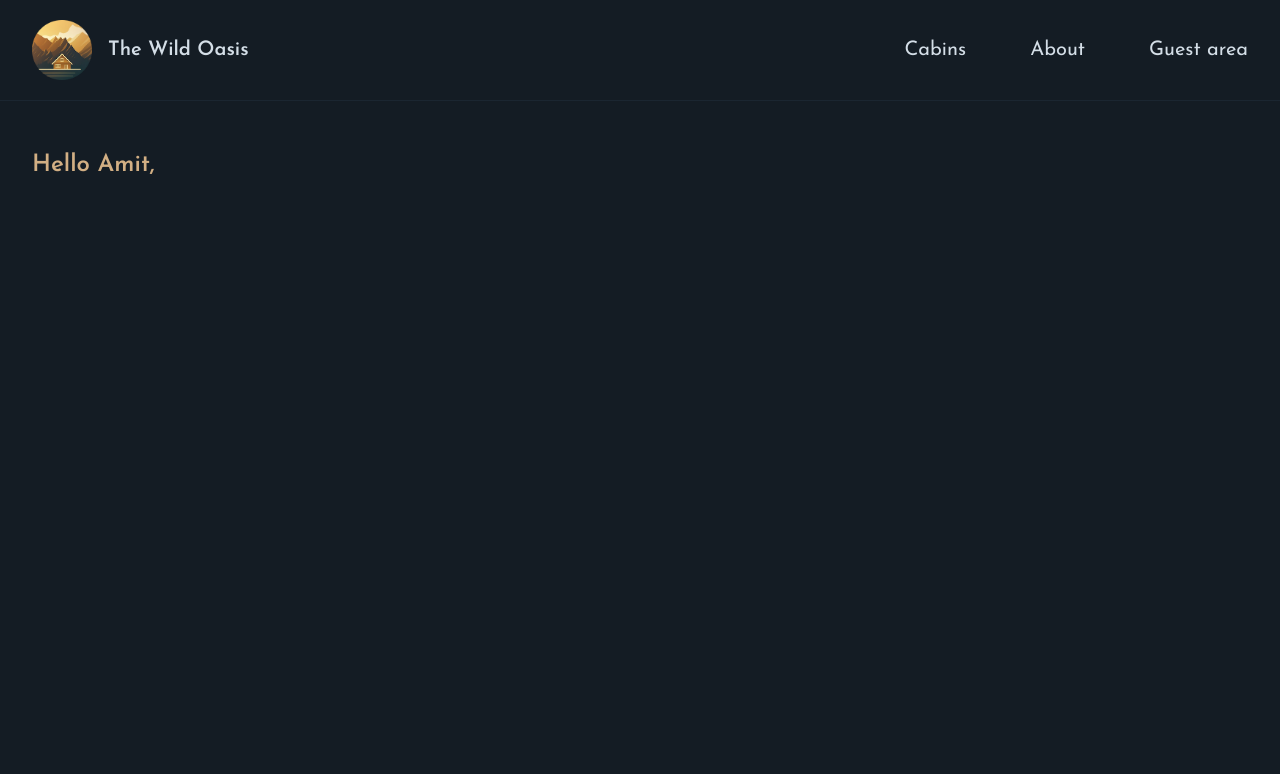
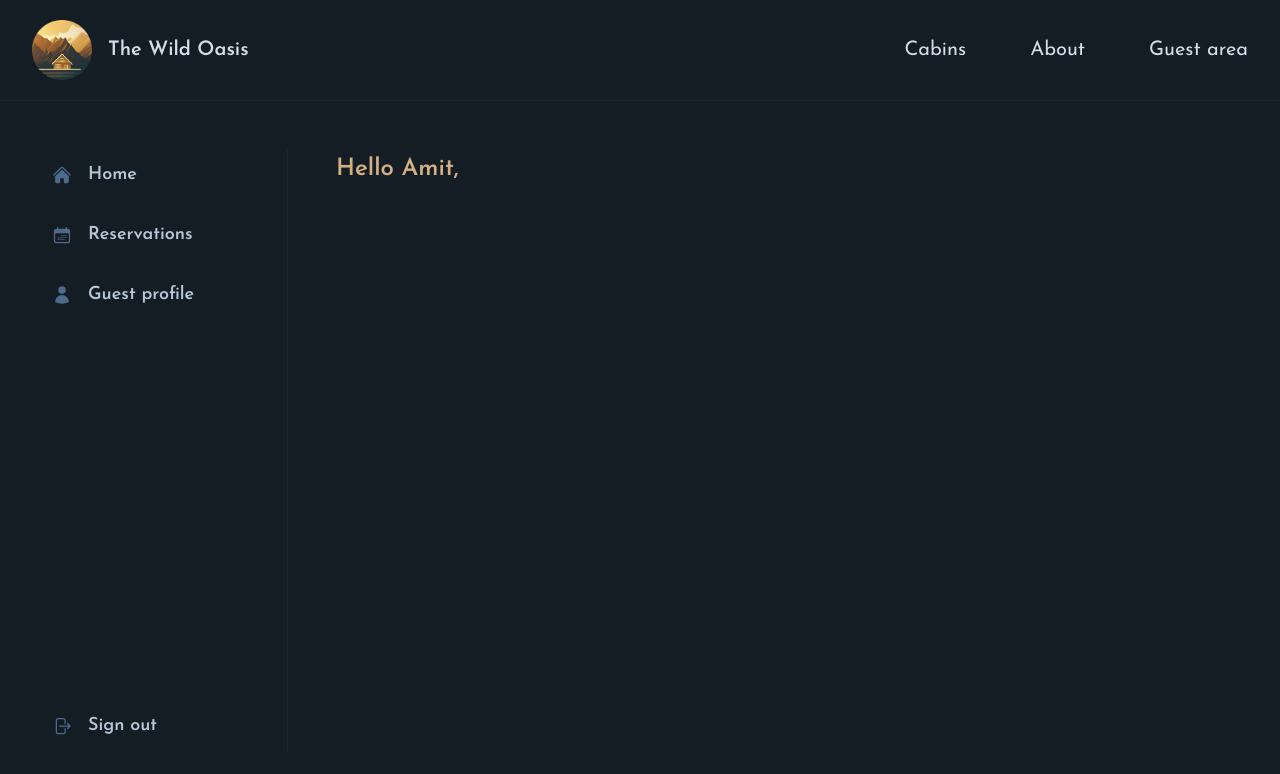
Before and after one commit to amittam104/the-wild-oasis-website-archive, a Next.js app: page /account in a window 1280 px wide. Shown: the top 774 px of the page. Built offline with nearby package versions, Linux system fonts and the light colour scheme.

Commit message:
chore: add side navigation and layout in account

```diff
--- /dev/null
+++ b/app/_components/SideNavigation.js
@@ -0,0 +1,51 @@
+import {
+  CalendarDaysIcon,
+  HomeIcon,
+  UserIcon,
+} from "@heroicons/react/24/solid";
+import SignOutButton from "@/app/_components/SignOutButton";
+import Link from "next/link";
+
+const navLinks = [
+  {
+    name: "Home",
+    href: "/account",
+    icon: <HomeIcon className="h-5 w-5 text-primary-600" />,
+  },
+  {
+    name: "Reservations",
+    href: "/account/reservations",
+    icon: <CalendarDaysIcon className="h-5 w-5 text-primary-600" />,
+  },
+  {
+    name: "Guest profile",
+    href: "/account/profile",
+    icon: <UserIcon className="h-5 w-5 text-primary-600" />,
+  },
+];
+
+function SideNavigation() {
+  return (
+    <nav className="border-r border-primary-900">
+      <ul className="flex flex-col gap-2 h-full text-lg">
+        {navLinks.map((link) => (
+          <li key={link.name}>
+            <Link
+              className={`py-3 px-5 hover:bg-primary-900 hover:text-primary-100 transition-colors flex items-center gap-4 font-semibold text-primary-200`}
+              href={link.href}
+            >
+              {link.icon}
+              <span>{link.name}</span>
+            </Link>
+          </li>
+        ))}
+
+        <li className="mt-auto">
+          <SignOutButton />
+        </li>
+      </ul>
+    </nav>
+  );
+}
+
+export default SideNavigation;
--- /dev/null
+++ b/app/_components/SignInButton.js
@@ -0,0 +1,15 @@
+function SignInButton() {
+  return (
+    <button className='flex items-center gap-6 text-lg border border-primary-300 px-10 py-4 font-medium'>
+      <img
+        src='https://authjs.dev/img/providers/google.svg'
+        alt='Google logo'
+        height='24'
+        width='24'
+      />
+      <span>Continue with Google</span>
+    </button>
+  );
+}
+
+export default SignInButton;
--- /dev/null
+++ b/app/_components/SignOutButton.js
@@ -0,0 +1,12 @@
+import { ArrowRightOnRectangleIcon } from '@heroicons/react/24/solid';
+
+function SignOutButton() {
+  return (
+    <button className='py-3 px-5 hover:bg-primary-900 hover:text-primary-100 transition-colors flex items-center gap-4 font-semibold text-primary-200 w-full'>
+      <ArrowRightOnRectangleIcon className='h-5 w-5 text-primary-600' />
+      <span>Sign out</span>
+    </button>
+  );
+}
+
+export default SignOutButton;
--- /dev/null
+++ b/app/account/layout.js
@@ -0,0 +1,10 @@
+import SideNavigation from "../_components/SideNavigation";
+
+export default function layout({ children }) {
+  return (
+    <div className="grid grid-cols-[16rem_1fr] h-full gap-12">
+      <SideNavigation />
+      <div className="py-1">{children}</div>
+    </div>
+  );
+}
--- a/app/layout.js
+++ b/app/layout.js
@@ -24,8 +24,8 @@
         className={`${josefin.className} bg-primary-950 text-primary-100 min-h-screen flex flex-col`}
       >
         <Header />
-        <div className="flex-1 px-8 py-12">
-          <main className="max-w-7xl mx-auto">{children}</main>
+        <div className="flex-1 px-8 py-12 grid">
+          <main className="max-w-7xl mx-auto w-full">{children}</main>
         </div>
       </body>
     </html>
```
